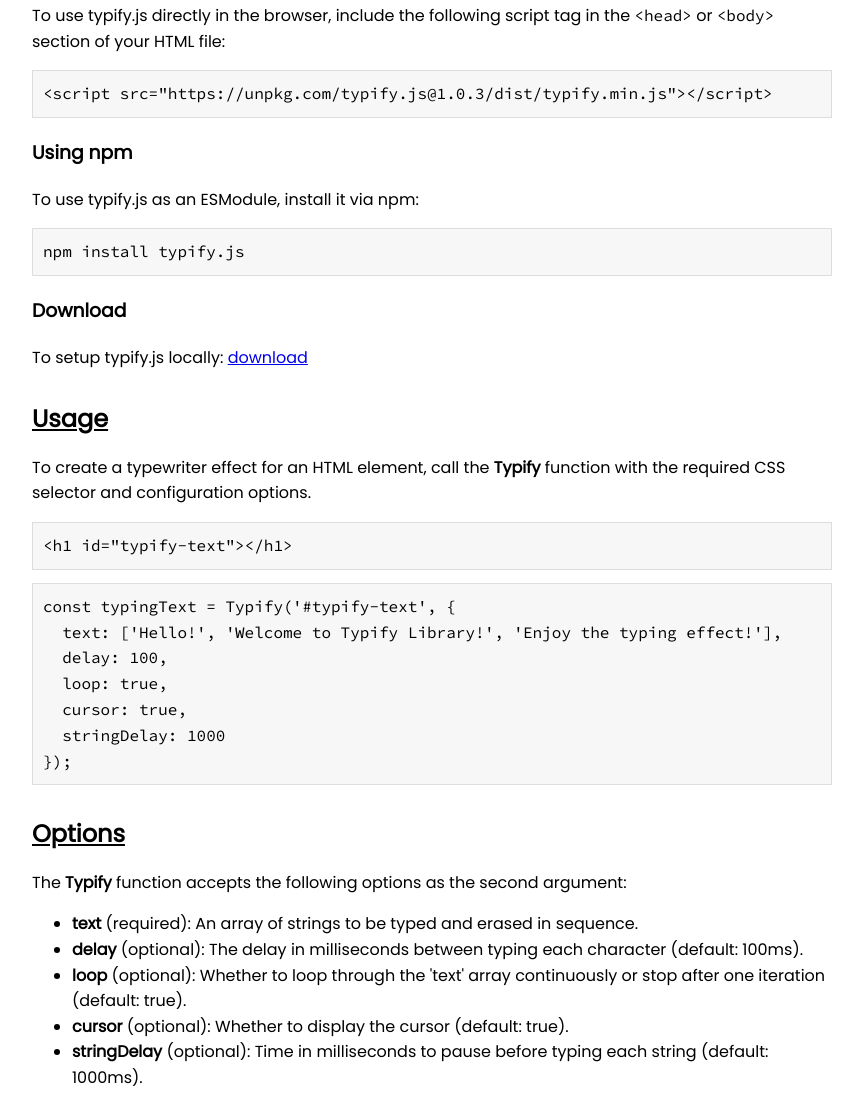
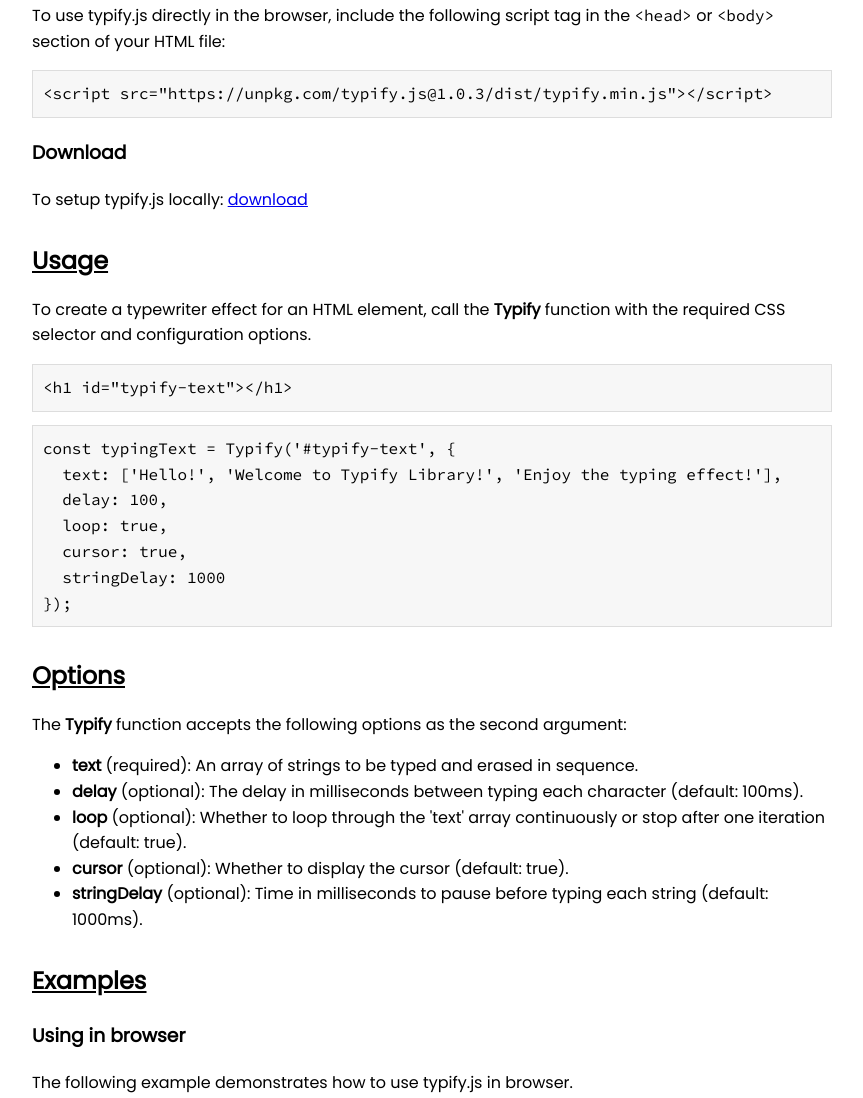
Before and after one commit to devsk18/typify.js, a website: page index.html in a window 1280 px wide. Shown: the part 751-1849 px from the top of the page, without its empty margins (208-1071 px from the left). Drawn offline with Linux system fonts and the light colour scheme.

Commit message:
ESModule usage removed due to error

```diff
--- a/index.html
+++ b/index.html
@@ -65,11 +65,11 @@
             </p>
             <pre><code>&lt;script src="https://unpkg.com/typify.js@1.0.3/dist/typify.min.js"&gt;&lt;/script&gt;</code></pre>
 
-            <h3>Using npm</h3>
+            <!-- <h3>Using npm</h3>
             <p>
               To use typify.js as an ESModule, install it via npm:
             </p>
-            <pre><code>npm install typify.js</code></pre>
+            <pre><code>npm install typify.js</code></pre> -->
 
             <h3>Download</h3>
             <p>
@@ -134,7 +134,7 @@
   &lt;/script&gt;
 &lt;/body&gt;
 &lt;/html&gt;</code></pre>
-
+<!--
   <h3>Using as a ESModule</h3>
   <p>
     The following example demonstrates how to use typify.js as an ESModule.
@@ -147,7 +147,7 @@
   loop: true,
   cursor: true,
   stringDelay: 1000
-});</code></pre>
+});</code></pre> -->
         </div>
     </section>
 
```
Also changed, not shown: README.md.
